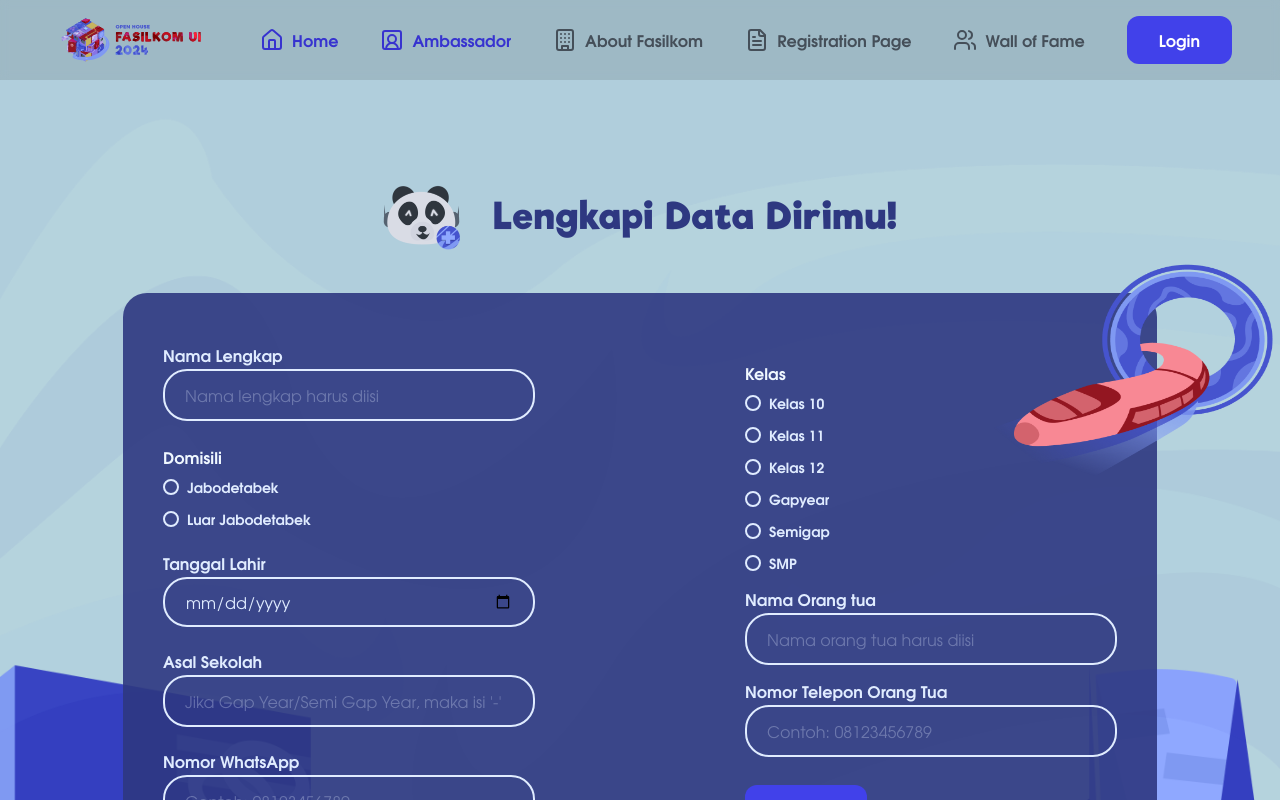
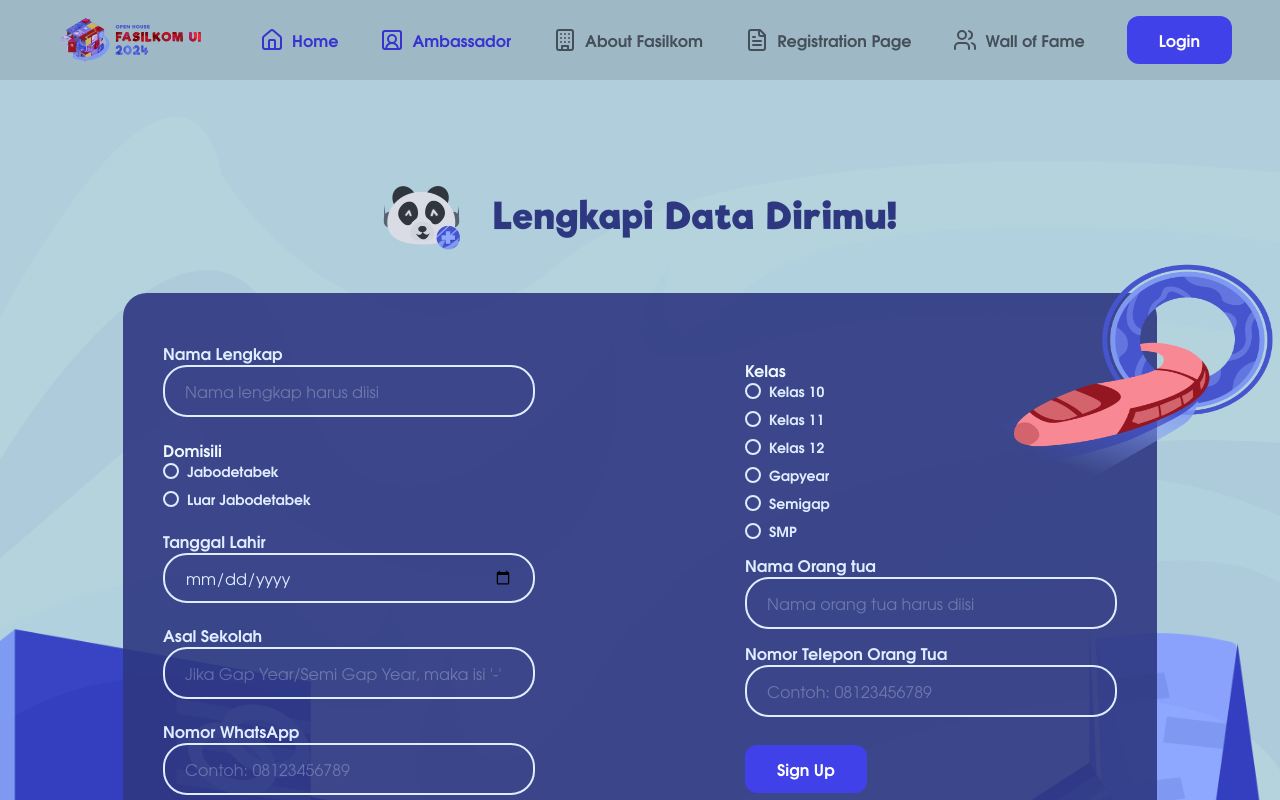
Before and after one commit to OH-Fasilkom-UI/oh24-frontend, a Next.js app: page /detailform in a window 1280 px wide. Shown: the top 800 px of the page. Built offline with nearby package versions, Linux system fonts and the light colour scheme.

Commit message:
feat: add label to RadioGroup

```diff
--- a/components/ui/Input.tsx
+++ b/components/ui/Input.tsx
@@ -1,6 +1,7 @@
 import * as React from 'react'
 import { twMerge } from 'tailwind-merge'
 import { AlertTriangle } from 'lucide-react'
+import { Label } from './label'
 
 export interface InputProps
   extends React.InputHTMLAttributes<HTMLInputElement> {
@@ -34,9 +35,7 @@ const Input = React.forwardRef<HTMLInputElement, InputProps>(
             : 'text-Text/TextLightBG/60'
         )}
       >
-        {label && (
-          <label className="text-t9 sm:text-t7 font-bold">{label}</label>
-        )}
+        {label && <Label>{label}</Label>}
         <div
           className={twMerge(
             'flex items-center w-full rounded-3xl outline-none border-2 overflow-hidden relative',
--- a/components/ui/RadioGroup.tsx
+++ b/components/ui/RadioGroup.tsx
@@ -5,6 +5,7 @@ import * as RadioGroupPrimitive from '@radix-ui/react-radio-group'
 import { Circle } from 'lucide-react'
 import { twMerge } from 'tailwind-merge'
 import { cva } from 'class-variance-authority'
+import { Label } from './label'
 
 const radioGroupVariants = cva('', {
   variants: {
@@ -49,6 +50,7 @@ RadioGroupItem.displayName = RadioGroupPrimitive.Item.displayName
 
 interface RadioGroupProps
   extends React.ComponentPropsWithoutRef<typeof RadioGroupPrimitive.Root> {
+  label?: string
   size: 'normal' | 'small'
   color: 'light' | 'dark'
 }
@@ -63,17 +65,22 @@ interface RadioGroupType
 const RadioGroup = React.forwardRef<
   React.ElementRef<typeof RadioGroupPrimitive.Root>,
   RadioGroupProps
->(({ className, size, color, ...props }, ref) => {
+>(({ className, label, size, color, ...props }, ref) => {
+  const Comp = !!label ? 'div' : React.Fragment
+
   return (
+    <Comp>
+      {!!label && <Label className='mb-4'>{label}</Label>}
       <RadioGroupPrimitive.Root
         className={twMerge(
-        'grid gap-2',
+          'grid gap-1',
           radioGroupVariants({ size, color }),
           className
         )}
         {...props}
         ref={ref}
       />
+    </Comp>
   )
 }) as RadioGroupType
 
--- a/components/ui/label.tsx
+++ b/components/ui/label.tsx
@@ -7,7 +7,7 @@ import { cva, type VariantProps } from 'class-variance-authority'
 import { cn } from '@/lib/utils'
 
 const labelVariants = cva(
-  'text-sm font-medium leading-none peer-disabled:cursor-not-allowed peer-disabled:opacity-70'
+  'text-t9 sm:text-t7 font-bold leading-none peer-disabled:cursor-not-allowed peer-disabled:opacity-70'
 )
 
 const Label = React.forwardRef<
--- a/modules/DetailFormModule/sections/DetailForm.tsx
+++ b/modules/DetailFormModule/sections/DetailForm.tsx
@@ -44,11 +44,8 @@ const DetailForm = () => {
             {...register('fullName')}
           />
 
-          <div>
-            <Label className="text-xs md:text-base font-bold mb-2 block">
-              Domisili
-            </Label>
           <RadioGroup
+            label="Domisili"
             size="normal"
             color="light"
             className="flex flex-col space-y-1"
@@ -63,7 +60,6 @@ const DetailForm = () => {
               Luar Jabodetabek
             </RadioGroup.Item>
           </RadioGroup>
-          </div>
 
           <Input
             label="Tanggal Lahir"
@@ -96,11 +92,8 @@ const DetailForm = () => {
         </div>
 
         <div className="space-y-4 md:mt-4">
-          <div>
-            <Label className="text-xs md:text-base font-bold mb-2 block">
-              Kelas
-            </Label>
           <RadioGroup
+            label="Kelas"
             size="normal"
             color="light"
             className="flex flex-col space-y-1"
@@ -127,7 +120,6 @@ const DetailForm = () => {
               SMP
             </RadioGroup.Item>
           </RadioGroup>
-          </div>
 
           <Input
             label="Nama Orang tua"
```
Lines whose indentation alone changed are shown as unchanged.
